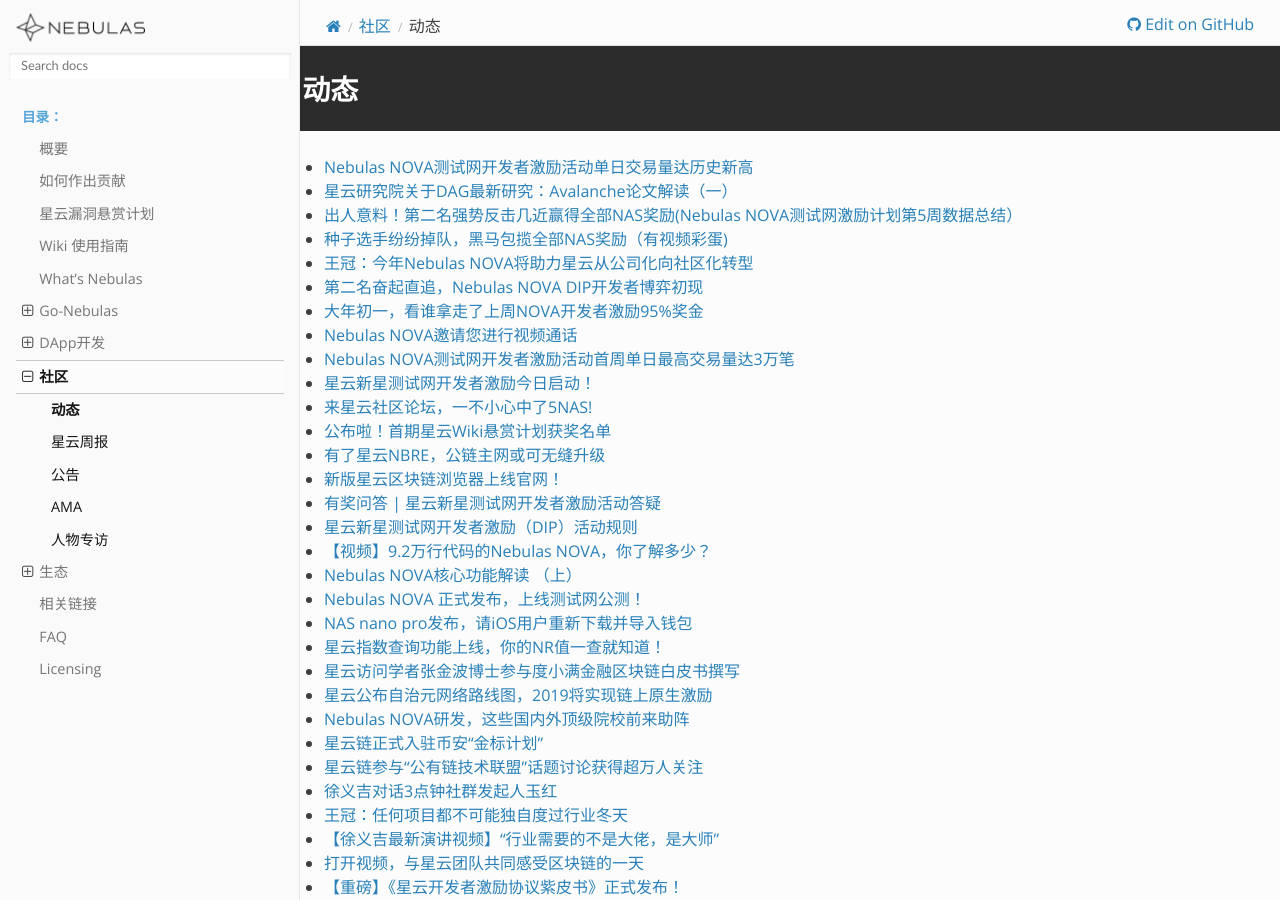
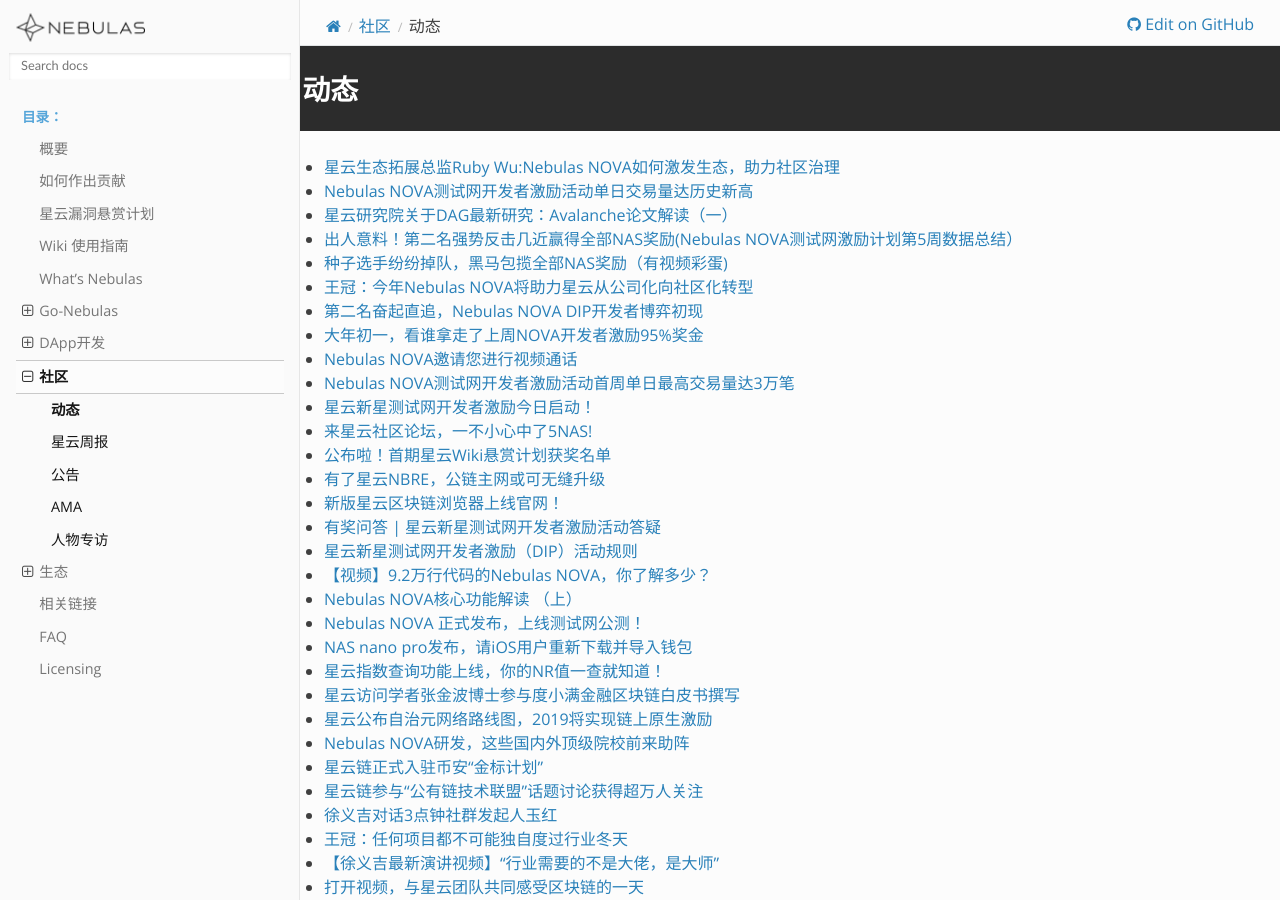
Before and after one commit to nebulasio/nebdocs, a Sphinx documentation site: the page built from docs/community/events.md, in a window 1280 px wide and 900 px high. Built offline with Sphinx 7.4.7 and the Read the Docs theme 2.0.0, drawn with Linux system fonts in a browser that asks for light colours; pages that are not in the unit, such as notebooks, are missing from menus.

Commit message:
更新动态

```diff
--- a/docs/community/events.md
+++ b/docs/community/events.md
@@ -1,5 +1,6 @@
 # 动态
 
+- [星云生态拓展总监Ruby Wu:Nebulas NOVA如何激发生态，助力社区治理](https://blog.nebulas.io/2019/03/07/how-nebulas-nova-stimulates-ecology-and-helps-community-governance/)
 - [Nebulas NOVA测试网开发者激励活动单日交易量达历史新高](https://blog.nebulas.io/2019/03/05/nebulas-nova-testnet-developer-incentive-program-single-day-transaction-volume-reached-a-record-high/)
 - [星云研究院关于DAG最新研究：Avalanche论文解读（一）](https://blog.nebulas.io/2019/02/27/nebulas-research-teams-latest-research-on-dag-interpretation-of-avalanches-paper-1/)
 - [出人意料！第二名强势反击几近赢得全部NAS奖励(Nebulas NOVA测试网激励计划第5周数据总结）](https://mp.weixin.qq.com/s/TZcH-2eNYU6_4ZHhOge7LA)
```
